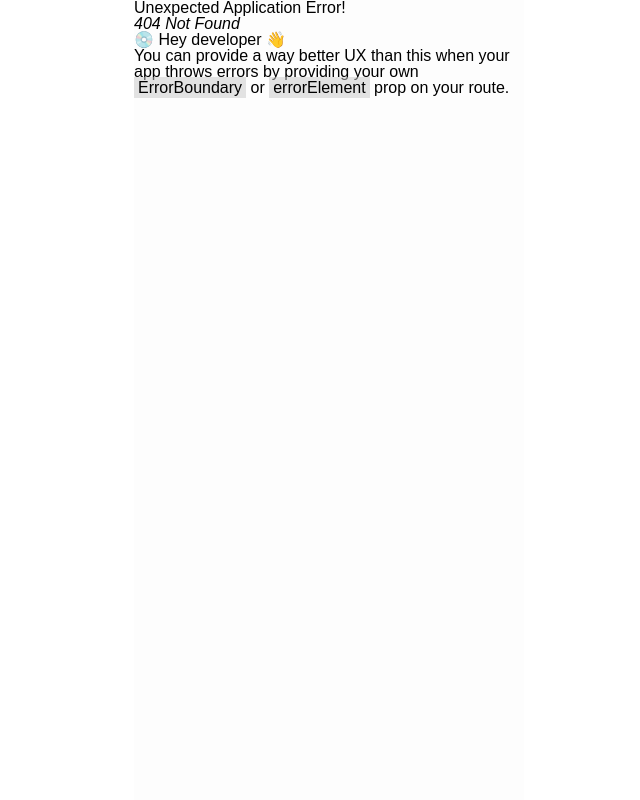
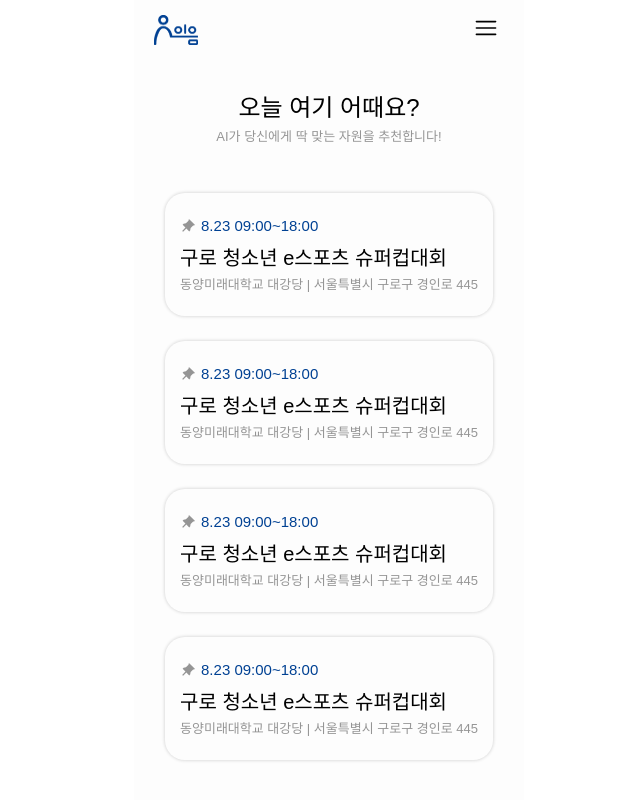
Before and after one commit to rryuuni/ie_um, a React (Vite) app in the folder ie_um/: page /ai/result in a window 1280 px wide. Before the commit this address had no page. Shown: the top 800 px of the page, without its empty margins (311-951 px from the left). Built offline with nearby package versions, Linux system fonts and the light colour scheme; a web font is replaced by a local one.

Commit message:
Feat/#10 : 자원 추천 페이지 완료

```diff
--- a/ie_um/src/constants/DummyData.jsx
+++ b/ie_um/src/constants/DummyData.jsx
@@ -100,3 +100,30 @@ export const DummyCooperate = [
       people: '2',
    },
 ];
+
+export const DummyPlace = [
+   {
+      date: '8.23 09:00~18:00',
+      title: '구로 청소년 e스포츠 슈퍼컵대회',
+      place: '동양미래대학교 대강당',
+      address: '서울특별시 구로구 경인로 445',
+   },
+   {
+      date: '8.23 09:00~18:00',
+      title: '구로 청소년 e스포츠 슈퍼컵대회',
+      place: '동양미래대학교 대강당',
+      address: '서울특별시 구로구 경인로 445',
+   },
+   {
+      date: '8.23 09:00~18:00',
+      title: '구로 청소년 e스포츠 슈퍼컵대회',
+      place: '동양미래대학교 대강당',
+      address: '서울특별시 구로구 경인로 445',
+   },
+   {
+      date: '8.23 09:00~18:00',
+      title: '구로 청소년 e스포츠 슈퍼컵대회',
+      place: '동양미래대학교 대강당',
+      address: '서울특별시 구로구 경인로 445',
+   },
+];
--- /dev/null
+++ b/ie_um/src/pages/MainPage/MainResult.jsx
@@ -0,0 +1,29 @@
+import * as S from './Style/MainResultStyle';
+import { DummyPlace } from '../../constants/DummyData';
+import { RiPushpinFill } from 'react-icons/ri';
+
+const MainResult = ({ resources = DummyPlace }) => {
+   return (
+      <S.Wrap>
+         <S.Title>오늘 여기 어때요?</S.Title>
+         <S.SecTitle>AI가 당신에게 딱 맞는 자원을 추천합니다!</S.SecTitle>
+
+         {resources.map((resources, idx) => (
+            <S.LinkSt to={`/ai/result/${resources.id}`}>
+               <S.CardWrap key={idx}>
+                  <S.CardDateWrap>
+                     <RiPushpinFill color="#959595" />
+                     <S.CardDate>{resources.date}</S.CardDate>
+                  </S.CardDateWrap>
+                  <S.CardTitle>{resources.title}</S.CardTitle>
+                  <S.CardPlace>
+                     {resources.place} | {resources.address}
+                  </S.CardPlace>
+               </S.CardWrap>
+            </S.LinkSt>
+         ))}
+      </S.Wrap>
+   );
+};
+
+export default MainResult;
--- a/ie_um/src/pages/MainPage/MainTag.jsx
+++ b/ie_um/src/pages/MainPage/MainTag.jsx
@@ -24,6 +24,16 @@ const MainTag = () => {
       }));
    };
 
+   const isDisabled = Object.values(selectedTags).some((value) => value === '');
+
+   const handleClick = () => {
+      if (isDisabled) {
+         alert('태그를 모두 선택하세요.');
+         return;
+      }
+      navigate('/ai/result');
+   };
+
    return (
       <S.Wrap>
          <S.Title>태그를 선택해주세요.</S.Title>
@@ -43,9 +53,7 @@ const MainTag = () => {
          ))}
 
          <S.BtnWrap>
-            <S.Btn onClick={() => navigate('/ai/result')}>
-               AI 추천 시작하기
-            </S.Btn>
+            <S.Btn onClick={handleClick}>AI 추천 시작하기</S.Btn>
          </S.BtnWrap>
       </S.Wrap>
    );
--- /dev/null
+++ b/ie_um/src/pages/MainPage/Style/MainResultStyle.jsx
@@ -0,0 +1,62 @@
+import styled from 'styled-components';
+import { Link } from 'react-router-dom';
+
+export const Wrap = styled.div`
+   display: flex;
+   flex-direction: column;
+   justify-content: center;
+   align-items: center;
+   padding: 40px 30px;
+`;
+
+export const Title = styled.div`
+   font-size: 24px;
+   font-weight: 400;
+   margin-bottom: 10px;
+`;
+
+export const SecTitle = styled.div`
+   font-size: 13px;
+   font-weight: 400;
+   color: #959595;
+   margin-bottom: 50px;
+`;
+
+export const CardWrap = styled.div`
+   display: flex;
+   flex-direction: column;
+   box-shadow: 0 0 3px 1px rgb(0, 0, 0, 0.12);
+   padding: 25px 15px;
+   border-radius: 20px;
+   margin-bottom: 25px;
+`;
+
+export const CardDateWrap = styled.div`
+   display: flex;
+   flex-direction: row;
+`;
+
+export const CardDate = styled.div`
+   font-size: 15px;
+   color: ${(props) => props.theme.mainColor};
+   font-weight: 400;
+   margin-left: 5px;
+   margin-bottom: 15px;
+`;
+
+export const CardTitle = styled.div`
+   font-size: 20px;
+   font-weight: 400;
+   margin-bottom: 10px;
+`;
+
+export const CardPlace = styled.div`
+   font-size: 13px;
+   font-weight: 400;
+   color: #959595;
+`;
+
+export const LinkSt = styled(Link)`
+   text-decoration: none;
+   color: black;
+`;
--- a/ie_um/src/router/router.jsx
+++ b/ie_um/src/router/router.jsx
@@ -8,6 +8,7 @@ import Layout from '../components/Layout';
 import CooperateDetail from '../pages/Cooperate/CooperateDetail';
 import CooperateWrite from '../pages/Cooperate/CooperateWrite';
 import MainTag from '../pages/MainPage/MainTag';
+import MainResult from '../pages/MainPage/MainResult';
 
 export const router = createBrowserRouter([
    {
@@ -21,6 +22,7 @@ export const router = createBrowserRouter([
          { path: '/cooperate/write', element: <CooperateWrite /> },
          { path: '/mypage', element: <MyPage /> },
          { path: '/hashtag', element: <MainTag /> },
+         { path: '/ai/result', element: <MainResult /> },
       ],
    },
    {
```
